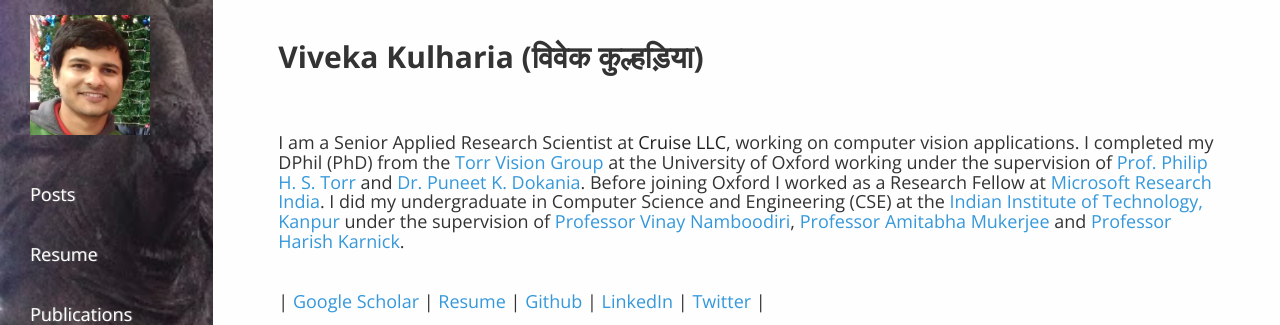
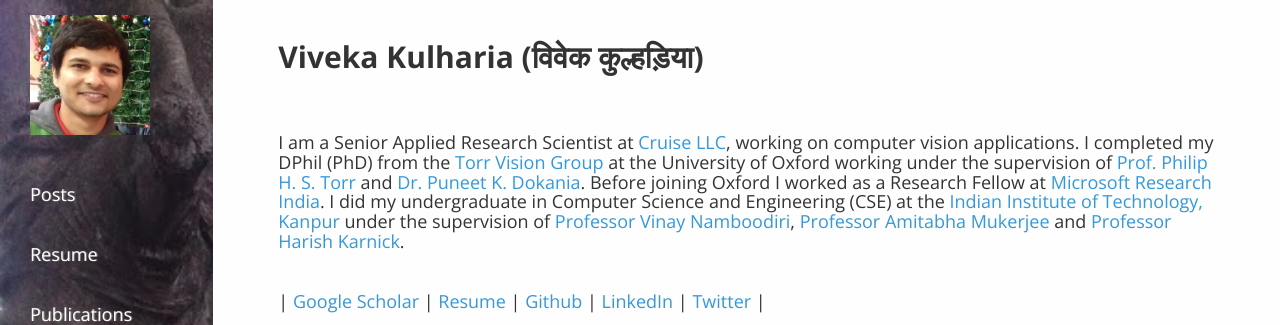
Before and after one commit to vivkul/vivkul.github.io, a Jekyll site: the page built from index.md, in a window 1280 px wide. Shown: the top 325 px of the page. Built offline with Jekyll 4.4.1, drawn with Linux system fonts in a browser that asks for light colours; nearby versions of some CDN libraries; our own code applies the rules of GitHub Pages for plain Markdown files.

Commit message:
Update index.md

```diff
--- a/index.md
+++ b/index.md
@@ -6,7 +6,7 @@ layout: base
 
 <br/><br/>
 
-#### I am a Senior Applied Research Scientist at [Cruise LLC](https://getcruise.com), working on computer vision applications. I completed my DPhil (PhD) from the [<font color="#3498DB">Torr Vision Group</font>](http://www.robots.ox.ac.uk/~tvg/){:target="_blank"} at the University of Oxford working under the supervision of [<font color="#3498DB">Prof. Philip H. S. Torr</font>](http://www.robots.ox.ac.uk/~phst/){:target="_blank"} and [<font color="#3498DB">Dr. Puneet K. Dokania</font>](https://puneetkdokania.github.io/){:target="_blank"}. Before joining Oxford I worked as a Research Fellow at [<font color="#3498DB">Microsoft Research India</font>](https://www.microsoft.com/en-us/research/lab/microsoft-research-india/){:target="_blank"}. I did my undergraduate in Computer Science and Engineering (CSE) at the [<font color="#3498DB">Indian Institute of Technology, Kanpur</font>](http://www.cse.iitk.ac.in/){:target="_blank"} under the supervision of [<font color="#3498DB">Professor Vinay Namboodiri</font>](http://www.cse.iitk.ac.in/users/vinaypn/){:target="_blank"}, [<font color="#3498DB">Professor Amitabha Mukerjee</font>](http://www.cse.iitk.ac.in/users/amit/){:target="_blank"} and [<font color="#3498DB">Professor Harish Karnick</font>](http://www.iitk.ac.in/new/dr-harish-karnick){:target="_blank"}.
+#### I am a Senior Applied Research Scientist at [<font color="#3498DB">Cruise LLC</font>](https://getcruise.com){:target="_blank"}, working on computer vision applications. I completed my DPhil (PhD) from the [<font color="#3498DB">Torr Vision Group</font>](http://www.robots.ox.ac.uk/~tvg/){:target="_blank"} at the University of Oxford working under the supervision of [<font color="#3498DB">Prof. Philip H. S. Torr</font>](http://www.robots.ox.ac.uk/~phst/){:target="_blank"} and [<font color="#3498DB">Dr. Puneet K. Dokania</font>](https://puneetkdokania.github.io/){:target="_blank"}. Before joining Oxford I worked as a Research Fellow at [<font color="#3498DB">Microsoft Research India</font>](https://www.microsoft.com/en-us/research/lab/microsoft-research-india/){:target="_blank"}. I did my undergraduate in Computer Science and Engineering (CSE) at the [<font color="#3498DB">Indian Institute of Technology, Kanpur</font>](http://www.cse.iitk.ac.in/){:target="_blank"} under the supervision of [<font color="#3498DB">Professor Vinay Namboodiri</font>](http://www.cse.iitk.ac.in/users/vinaypn/){:target="_blank"}, [<font color="#3498DB">Professor Amitabha Mukerjee</font>](http://www.cse.iitk.ac.in/users/amit/){:target="_blank"} and [<font color="#3498DB">Professor Harish Karnick</font>](http://www.iitk.ac.in/new/dr-harish-karnick){:target="_blank"}.
 
 <br />
 
```
